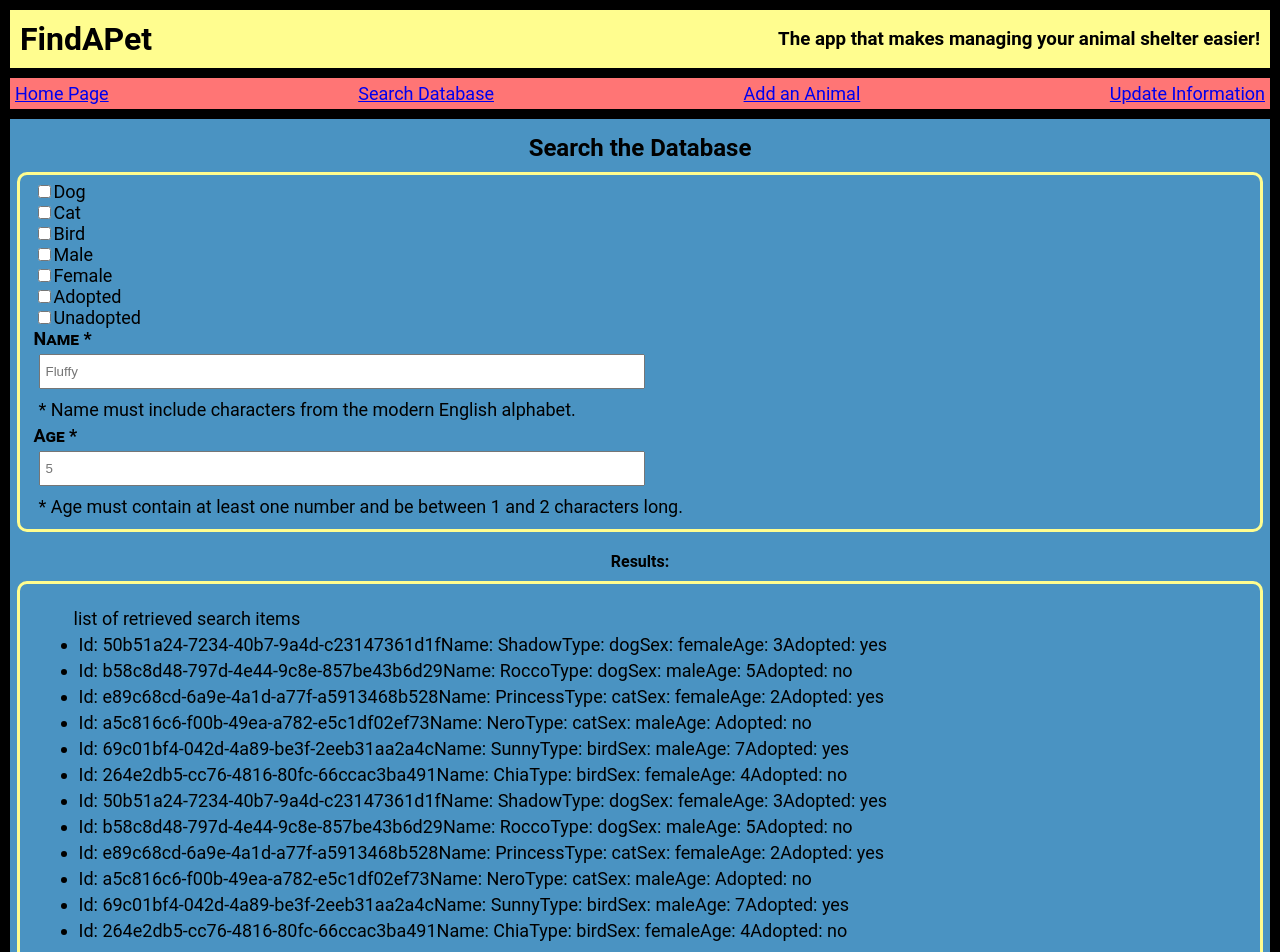
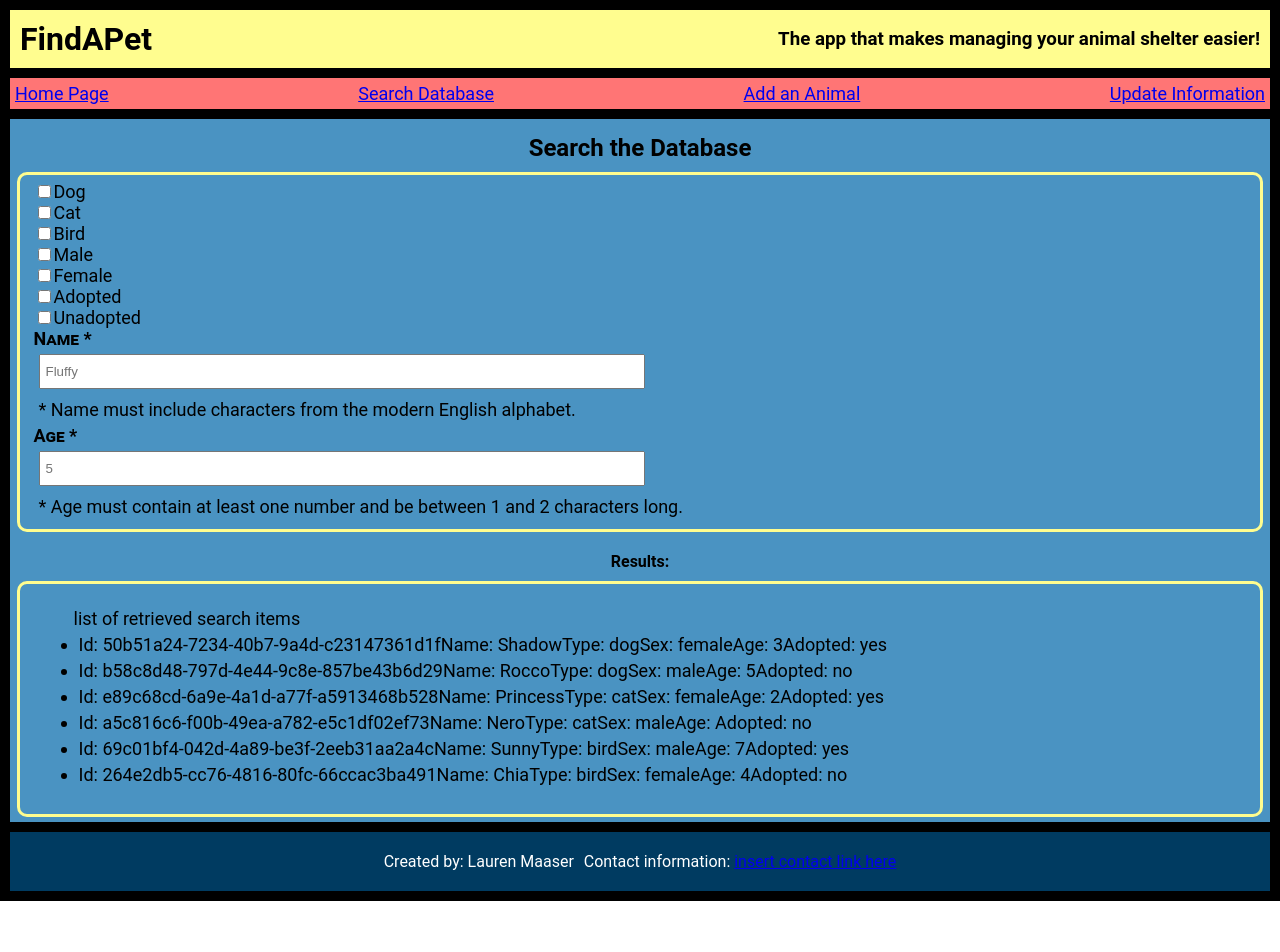
Before and after one commit to Lmcmaaser/find-a-pet-app, a React (Create React App) app: page /search in a window 1280 px wide. Shown: the top 952 px of the page. After the commit the page ends 901 px from the top, so only its background shows below. Built offline with nearby package versions, Linux system fonts and the light colour scheme.

Commit message:
debugging with updatePetType

```diff
--- a/src/Search/Search.js
+++ b/src/Search/Search.js
@@ -10,7 +10,6 @@ export default class Search extends React.Component {
     super(props)
     this.state = {
         filteredPets: [],
-
       }
   }
 
@@ -23,17 +22,16 @@ export default class Search extends React.Component {
 
   getFilteredPets() {
     let filteredPets = this.context.pets
-    let multipleTypes = this.context.pets
-    let finalFilteredPets = filteredPets.concat(multipleTypes)
+    console.log("First, line 26:", filteredPets)
 
     if (this.state.nameFilter) {
       filteredPets = findName(filteredPets , this.state.nameFilter)
      }
 
     if (this.state.petTypeFilter) {
-      multipleTypes = findPetType(multipleTypes, this.state.petTypeFilter)
-    }
-    console.log(multipleTypes)
+      filteredPets = findPetType(filteredPets, this.state.petTypeFilter)
+    } //petTypeFilter currently shows one type, needs to show multiple types
+
 
     if (this.state.sexFilter) {
       filteredPets = findSex(filteredPets, this.state.sexFilter)
@@ -47,7 +45,7 @@ export default class Search extends React.Component {
       filteredPets = findAge(filteredPets, this.state.ageFilter)
     }
 
-    return finalFilteredPets;
+    return filteredPets;
 
   }
 
@@ -57,7 +55,24 @@ export default class Search extends React.Component {
     })
 
   }
-  updatePetType(filter) {
+  /*updatePetType(filter) {
+    this.setState({
+      petTypeFilter: filter
+    })
+  }*/
+  updateDog(filter) {
+    this.setState({
+      petTypeFilter: filter
+    })
+  }
+
+  updateCat(filter) {
+    this.setState({
+      petTypeFilter: filter
+    })
+  }
+
+  updateBird(filter) {
     this.setState({
       petTypeFilter: filter
     })
@@ -82,8 +97,8 @@ export default class Search extends React.Component {
 
 
   render () {
-    let finalFilteredPets = this.getFilteredPets()
-    console.log(finalFilteredPets);
+    let filteredPets = this.getFilteredPets()
+    console.log("final:", filteredPets);
     return(
       <div>
         <form className="search-form">
@@ -97,7 +112,7 @@ export default class Search extends React.Component {
                   name="pet_type"
                   value="dog"
                   aria-label="select pet type"
-                  onChange={event => this.updatePetType(event.target.value)}
+                  onChange={event => this.updateDog(event.target.value)}
                 />
                 <span className="checkmark"></span>
               Dog</label>
@@ -109,7 +124,7 @@ export default class Search extends React.Component {
                   name="pet_type"
                   value="cat"
                   aria-label="select pet type"
-                  onChange={event => this.updatePetType(event.target.value)}
+                  onChange={event => this.updateCat(event.target.value)}
                 />
                 <span className="checkmark"></span>
               Cat</label>
@@ -121,7 +136,7 @@ export default class Search extends React.Component {
                   name="bird"
                   value="bird"
                   aria-label="select pet type"
-                  onChange={event => this.updatePetType(event.target.value)}
+                  onChange={event => this.updateBird(event.target.value)}
                 />
                 <span className="checkmark"></span>
               Bird</label>
@@ -204,7 +219,7 @@ export default class Search extends React.Component {
           <h4>Results:</h4>
           <div className="results-list">
             <ul>list of retrieved search items
-              {finalFilteredPets.map((pet) =>
+              {filteredPets.map((pet) =>
                 <li key={pet.id}>
                   Id: {pet.id}
                   Name: {pet.name}
```
